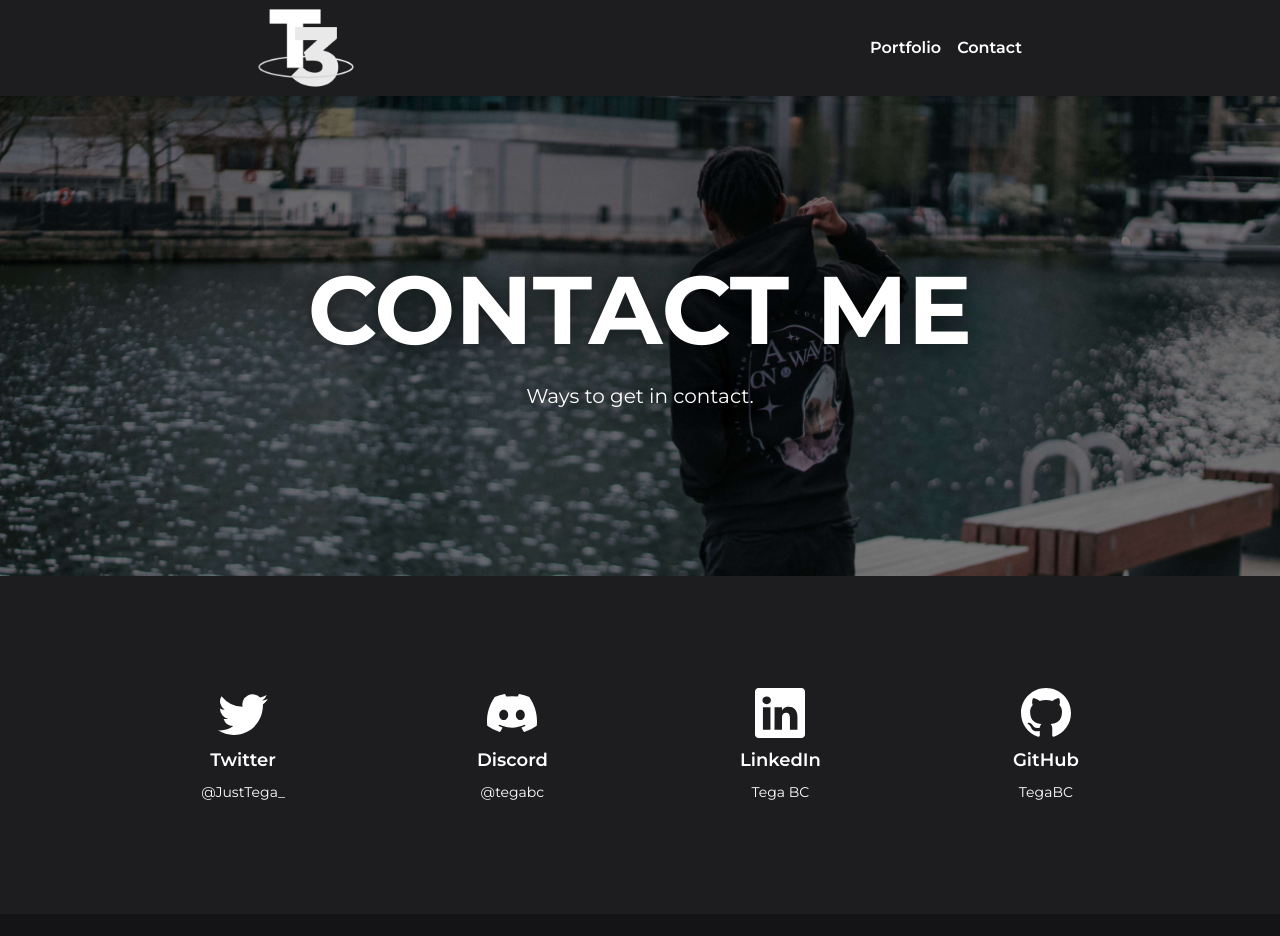
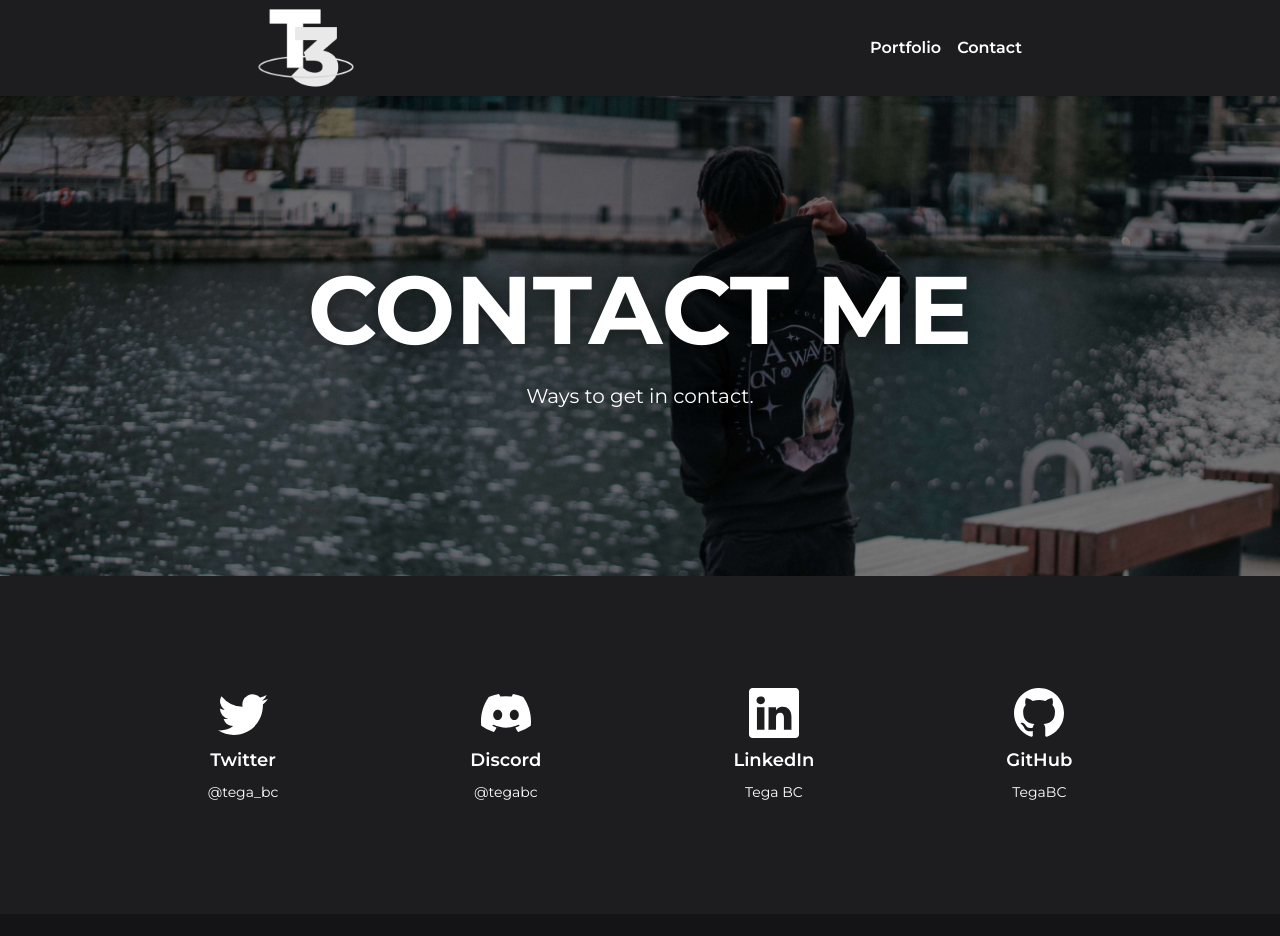
Before and after one commit to TegaBC/rblx-portfolio, a React (Vite) app: page /contact in a window 1280 px wide. Shown: the top 936 px of the page. Built offline with nearby package versions, Linux system fonts and the light colour scheme.

Commit message:
updated twitter link and handle

```diff
--- a/src/components/socials.jsx
+++ b/src/components/socials.jsx
@@ -2,14 +2,14 @@
 export default function Contact() {
     return <div className="flex flex-col items-center bg-main py-8 text-text">
         <div className="flex flex-wrap justify-center items-center gap-16 sm:gap-24 lg:gap-48  px-8">
-            <a href="https://twitter.com/JustTega_" target="_blank" rel="noreferrer" className="flex items-center justify-center flex-col gap-2 group">
+            <a href="https://twitter.com/tega_bc" target="_blank" rel="noreferrer" className="flex items-center justify-center flex-col gap-2 group">
                 <div className="text-8xl group-hover:text-accent transition-colors">
                     <svg xmlns="http://www.w3.org/2000/svg" width="50" height="50" fill="currentColor" class="bi bi-twitter" viewBox="0 0 16 16">
                     <path d="M5.026 15c6.038 0 9.341-5.003 9.341-9.334 0-.14 0-.282-.006-.422A6.685 6.685 0 0 0 16 3.542a6.658 6.658 0 0 1-1.889.518 3.301 3.301 0 0 0 1.447-1.817 6.533 6.533 0 0 1-2.087.793A3.286 3.286 0 0 0 7.875 6.03a9.325 9.325 0 0 1-6.767-3.429 3.289 3.289 0 0 0 1.018 4.382A3.323 3.323 0 0 1 .64 6.575v.045a3.288 3.288 0 0 0 2.632 3.218 3.203 3.203 0 0 1-.865.115 3.23 3.23 0 0 1-.614-.057 3.283 3.283 0 0 0 3.067 2.277A6.588 6.588 0 0 1 .78 13.58a6.32 6.32 0 0 1-.78-.045A9.344 9.344 0 0 0 5.026 15z"/>
                     </svg>
                 </div>
                 <h1 className="text-lg font-semibold">Twitter</h1>
-                <h2 className="text-sm transition-colors">@JustTega_</h2>
+                <h2 className="text-sm transition-colors">@tega_bc</h2>
             </a>
             <div className="flex items-center justify-center flex-col gap-2">
                 <div className="text-8xl">
```
